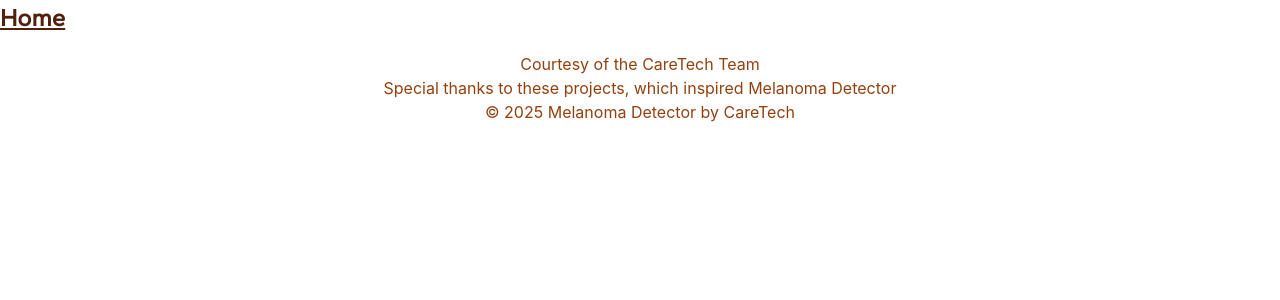
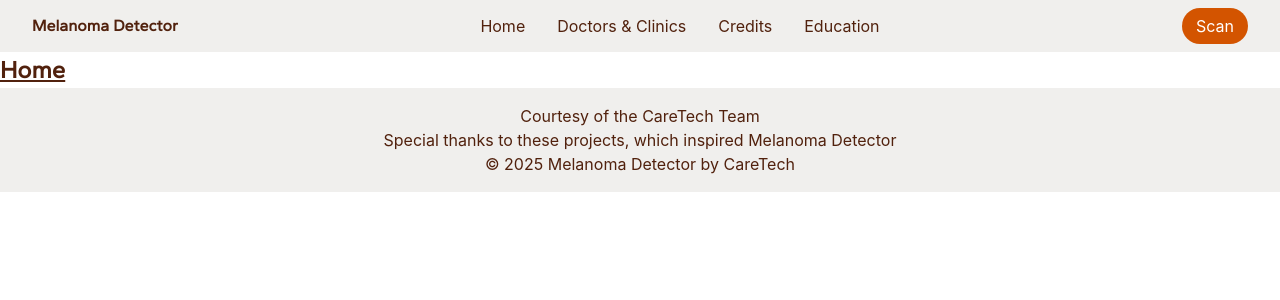
Before and after one commit to CareTech-at-UCI/melanoma-project, a React (Create React App) app in the folder frontend/: page / in a window 1280 px wide. Shown: the top 300 px of the page. Built offline with nearby package versions, Linux system fonts and the light colour scheme.

Commit message:
I hate styling

```diff
--- a/frontend/src/App.js
+++ b/frontend/src/App.js
@@ -1,11 +1,12 @@
 import './App.css';
 import { BrowserRouter as Router, Routes, Route } from 'react-router-dom';
 import { Home } from './pages/Home';
-import { Footer } from './components/navbar/navbar';
+import { Navbar, Footer } from './components/navbar/navbar';
 
 function App() {
   return (
     <Router>
+      <Navbar />
       <Routes>
         <Route path="/" element={<Home />} />
       </Routes>
--- a/frontend/src/components/navbar/navbar.jsx
+++ b/frontend/src/components/navbar/navbar.jsx
@@ -1,17 +1,86 @@
-import React from 'react'
-
-
+import React, { useState } from 'react'
 
 export const Navbar = () => {
+  const [isOpen, setIsOpen] = useState(false);
 
+  const toggleMenu = () => {
+    setIsOpen(!isOpen);
+  }
 
+  return (
+    <nav className="bg-off-white py-2">
+      <div className="container mx-auto px-8">
+        <div className="flex justify-between items-center">
+          <a href="/" className="text-[16px] text-main-brown font-gantari font-bold">
+            Melanoma Detector
+          </a>
+          <button
+            onClick={toggleMenu}
+            className="lg:hidden text-main-brown focus:outline-none"
+          >
+            {/* Hamburger */}
+            <svg
+              className="w-6 h-6"
+              fill="none"
+              strokeLinecap="round"
+              strokeLinejoin="round"
+              strokeWidth="2"
+              viewBox="0 0 24 24"
+              stroke="currentColor"
+            >
+              {isOpen ? (
+                <path d="M6 18L18 6M6 6l12 12" />
+              ) : (
+                <path d="M4 6h16M4 12h16M4 18h16" />
+              )}
+            </svg>
+          </button>
+
+          {/* Normal */}
+          <div className="hidden lg:flex justify-center items-center space-x-8">
+            <a href="/" className="text-main-brown">Home</a>
+            <a href="/" className="text-main-brown">Doctors & Clinics</a>
+            <a href="/" className="text-main-brown">Credits</a>
+            <a href="/" className="text-main-brown">Education</a>
+          </div>
+          <div className="hidden lg:flex items-center space-x-4">
+            <a
+              href="/"
+              className="bg-[#D35400] text-white px-3.5 py-1.5 rounded-full transition duration-300"
+            >
+              Scan
+            </a>
+          </div>
+        </div>
+
+        {/* Mobile */}
+        <div
+          className={`lg:hidden ${
+            isOpen ? 'block' : 'hidden'
+          } pt-4`}
+        >
+          <div className="flex flex-col space-y-4">
+            <a href="/" className="text-main-brown">Home</a>
+            <a href="/" className="text-main-brown">Doctors & Clinics</a>
+            <a href="/" className="text-main-brown">Credits</a>
+            <a href="/" className="text-main-brown">Education</a>
+            <a
+              href="/"
+              className="bg-[#D35400] text-white px-6 py-2 rounded-full transition duration-300 inline-block w-fit"
+            >
+              Scan
+            </a>
+          </div>
+        </div>
+      </div>
+    </nav>
+  )
 }
-
 
 export const Footer = () => {
   return (
-      <footer className="bg-white text-center p-4">
-          <p className="text-[16px] text-amber-800">
+      <footer className="bg-off-white text-center p-4">
+          <p className="text-[16px] text-main-brown">
               Courtesy of the CareTech Team <br />
               Special thanks to these projects, which inspired Melanoma Detector <br />
               © 2025 Melanoma Detector by CareTech
@@ -21,9 +90,6 @@
   );
 }
 
-
-
-
 // export const navbar = () => {
 //   return (
 //     <div>navbar</div>
```
